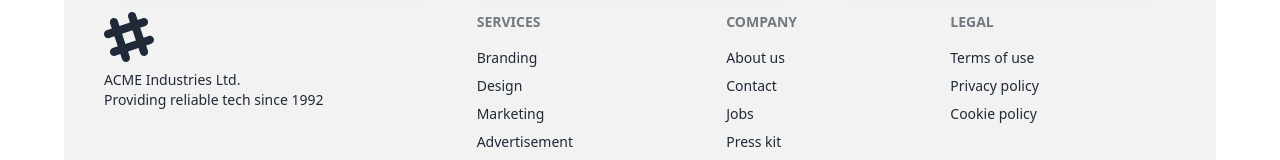
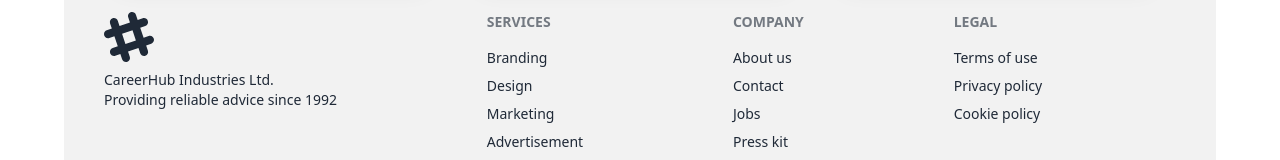
Before and after one commit to johhny47/Career-hub, a React (Vite) app: page / in a window 1280 px wide. Shown: the part 3136-3296 px from the top of the page. Built offline with nearby package versions, Linux system fonts and the light colour scheme; no server answers.

Commit message:
add footer

```diff
--- a/src/Component/Footer.jsx
+++ b/src/Component/Footer.jsx
@@ -16,9 +16,9 @@ const Footer = () => {
               d="M22.672 15.226l-2.432.811.841 2.515c.33 1.019-.209 2.127-1.23 2.456-1.15.325-2.148-.321-2.463-1.226l-.84-2.518-5.013 1.677.84 2.517c.391 1.203-.434 2.542-1.831 2.542-.88 0-1.601-.564-1.86-1.314l-.842-2.516-2.431.809c-1.135.328-2.145-.317-2.463-1.229-.329-1.018.211-2.127 1.231-2.456l2.432-.809-1.621-4.823-2.432.808c-1.355.384-2.558-.59-2.558-1.839 0-.817.509-1.582 1.327-1.846l2.433-.809-.842-2.515c-.33-1.02.211-2.129 1.232-2.458 1.02-.329 2.13.209 2.461 1.229l.842 2.515 5.011-1.677-.839-2.517c-.403-1.238.484-2.553 1.843-2.553.819 0 1.585.509 1.85 1.326l.841 2.517 2.431-.81c1.02-.33 2.131.211 2.461 1.229.332 1.018-.21 2.126-1.23 2.456l-2.433.809 1.622 4.823 2.433-.809c1.242-.401 2.557.484 2.557 1.838 0 .819-.51 1.583-1.328 1.847m-8.992-6.428l-5.01 1.675 1.619 4.828 5.011-1.674-1.62-4.829z"></path>
           </svg>
           <p>
-            ACME Industries Ltd.
+            CareerHub Industries Ltd.
             <br />
-            Providing reliable tech since 1992
+            Providing reliable advice since 1992
           </p>
         </aside>
         <nav>
```
